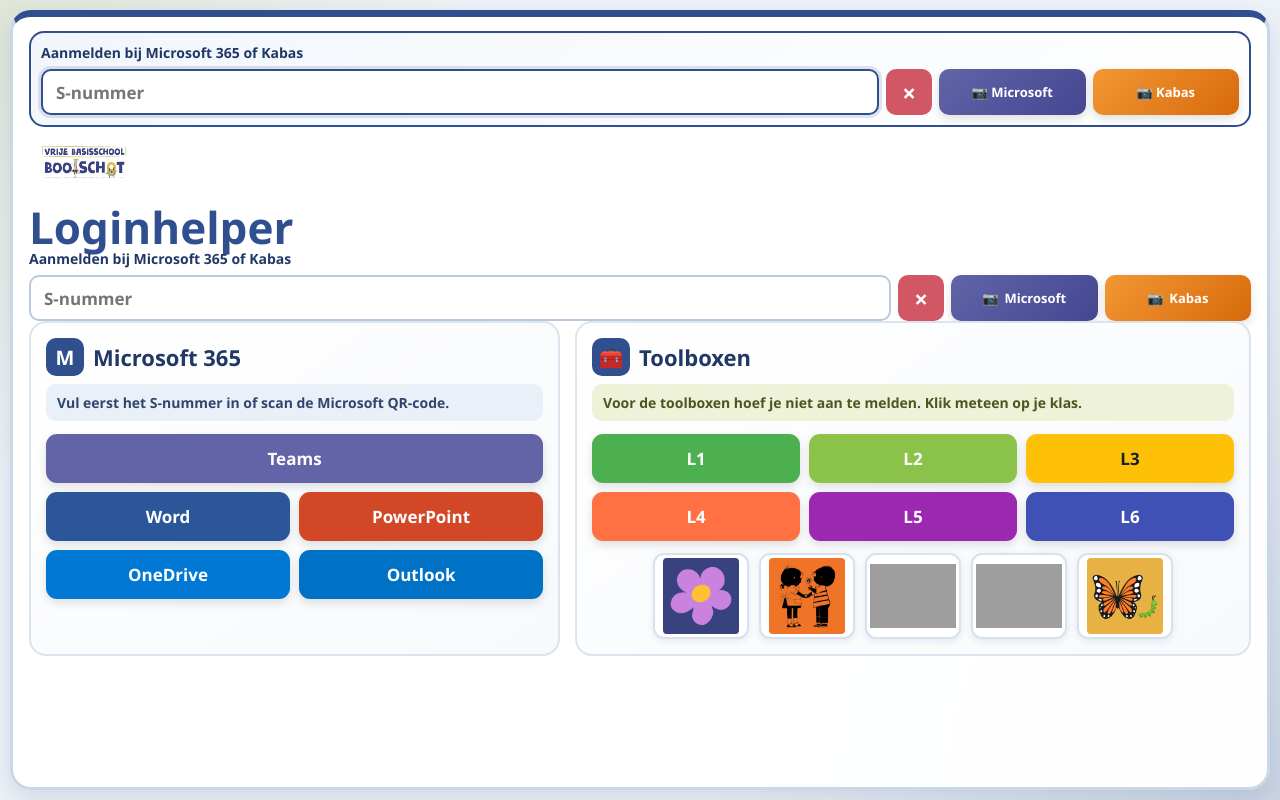
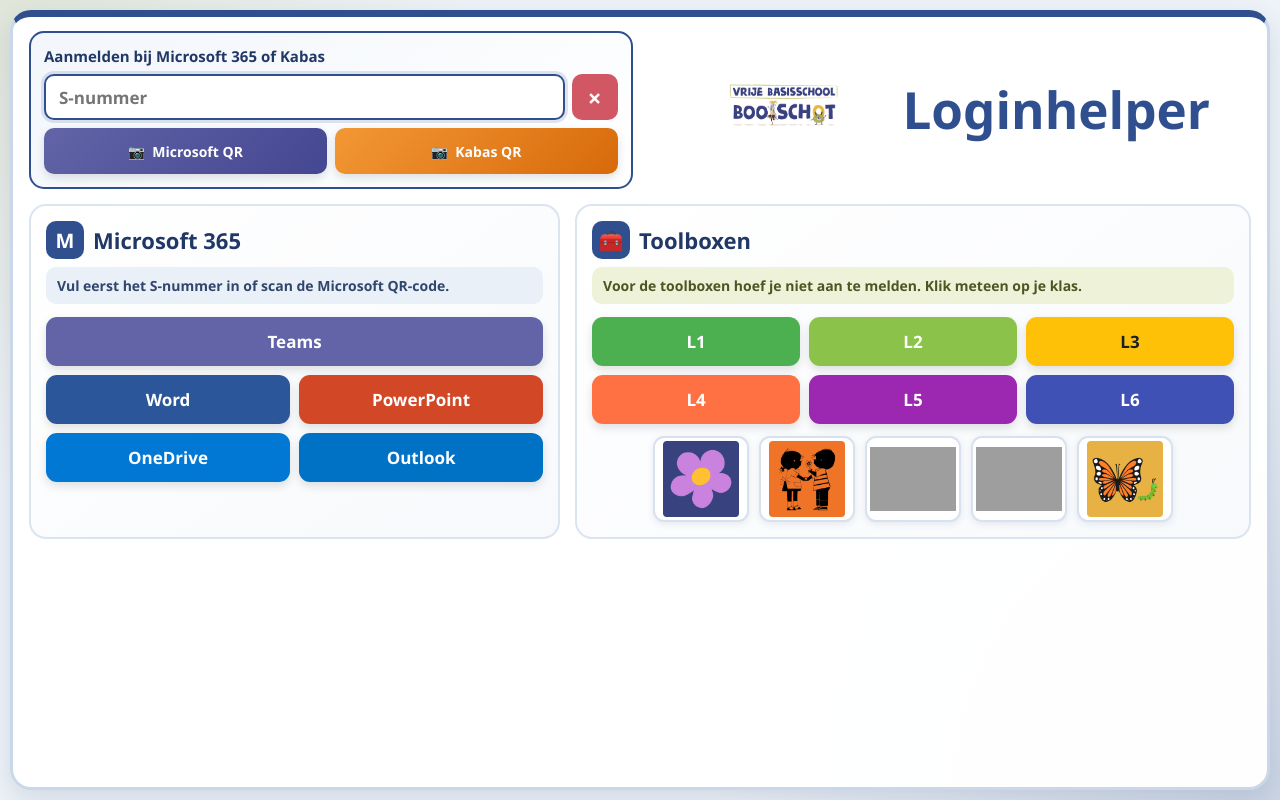
Before and after one commit to WP000050/GVBB_Loginhelper, a plain HTML site: page index.html in a window 1280 px wide. Drawn offline with Linux system fonts and the light colour scheme; grey boxes are pictures that could not be loaded.

Commit message:
Update index.html

```diff
--- a/index.html
+++ b/index.html
@@ -14,37 +14,19 @@
     button,input{font:inherit}button{-webkit-tap-highlight-color:transparent}
     button:focus-visible,input:focus-visible{outline:4px solid rgba(169,179,92,.5);outline-offset:2px}
     .container{width:min(1280px,100%);min-height:calc(100vh - 20px);margin:auto;padding:14px 16px;background:rgba(255,255,255,.98);border:3px solid #c9d7e8;border-top:7px solid var(--blue);border-radius:21px;box-shadow:var(--shadow)}
-    .CSS
-.topbar{
-display:grid;
-grid-template-columns:minmax(500px,650px) 1fr;
-align-items:center;
-gap:24px;
-margin-bottom:15px
-}
-
-.branding{
-display:flex;
-align-items:center;
-justify-content:center;
-gap:20px;
-}
-
-.branding h1{
-margin:0;
-color:var(--blue);
-font-size:clamp(34px,4vw,52px);
-font-weight:800;
-}
-    .logo-box{display:flex;align-items:center;width:150px;height:78px;overflow:hidden}.logo{display:block;width:100%;height:100%;object-fit:contain;object-position:left center}
-    h1{margin:0;color:var(--blue);font-size:clamp(31px,4vw,44px);font-weight:800;line-height:1}
-    .login-card{width:100%;padding:10px;background:linear-gradient(145deg,#f2f6fb,#fff);border:2px solid var(--blue);border-radius:15px}
-    .login-label{display:block;margin:0 0 7px;color:var(--blue-dark);font-size:14px;font-weight:800}
-    .input-row{display:grid;grid-template-columns:minmax(0,1fr) 46px minmax(245px,300px);gap:7px}
+    .topbar{display:grid;grid-template-columns:1fr 1fr;align-items:stretch;gap:15px;margin-bottom:15px}
+    .login-card{min-width:0;min-height:132px;padding:13px;background:linear-gradient(145deg,#f2f6fb,#fff);border:2px solid var(--blue);border-radius:15px;display:flex;flex-direction:column;justify-content:center}
+    .login-label{display:block;margin:0 0 8px;color:var(--blue-dark);font-size:15px;font-weight:800}
+    .login-row{display:grid;grid-template-columns:minmax(0,1fr) 46px;gap:7px;margin-bottom:8px}
     #snummer{width:100%;min-width:0;height:46px;padding:9px 13px;background:#fff;border:2px solid #b8c9de;border-radius:10px;color:var(--text);font-size:17px;font-weight:650;outline:none}#snummer:focus{border-color:var(--blue);box-shadow:0 0 0 3px rgba(47,79,143,.15)}
     .clear-button{width:46px;height:46px;padding:0;border:0;border-radius:10px;background:#d25765;color:#fff;font-size:24px;font-weight:800;cursor:pointer}
-    .scan-choice{display:grid;grid-template-columns:1fr 1fr;gap:7px}.scan-button{display:flex;align-items:center;justify-content:center;gap:6px;width:100%;height:46px;padding:0 8px;border:0;border-radius:10px;color:#fff;font-size:13px;font-weight:800;cursor:pointer;box-shadow:0 4px 10px rgba(0,0,0,.12)}.scan-microsoft{background:linear-gradient(135deg,#6264a7,#444791)}.scan-kabas{background:linear-gradient(135deg,#f39735,#d76a0b)}
+    .scan-choice{display:grid;grid-template-columns:1fr 1fr;gap:8px}
+    .scan-button{display:flex;align-items:center;justify-content:center;gap:7px;width:100%;height:46px;padding:0 10px;border:0;border-radius:10px;color:#fff;font-size:14px;font-weight:800;cursor:pointer;box-shadow:0 4px 10px rgba(0,0,0,.12)}
+    .scan-microsoft{background:linear-gradient(135deg,#6264a7,#444791)}.scan-kabas{background:linear-gradient(135deg,#f39735,#d76a0b)}
     .clear-button:hover,.scan-button:hover{filter:brightness(1.06);transform:translateY(-1px)}
+    .branding{min-height:132px;display:flex;align-items:center;justify-content:center;gap:24px;padding:10px;text-align:center}
+    .logo-box{display:flex;align-items:center;justify-content:center;width:190px;height:100px;overflow:hidden}.logo{display:block;width:100%;height:100%;object-fit:contain;object-position:center}
+    h1{margin:0;color:var(--blue);font-size:clamp(34px,4vw,52px);font-weight:800;line-height:1}
     .main-grid{display:grid;grid-template-columns:.88fr 1.12fr;gap:15px;align-items:stretch}.panel{min-width:0;padding:15px;background:linear-gradient(145deg,#fff,var(--soft));border:2px solid var(--line);border-radius:17px}
     .panel-title{display:flex;align-items:center;gap:9px;margin:0;color:var(--blue-dark);font-size:22px;font-weight:800}.panel-icon{display:inline-flex;align-items:center;justify-content:center;width:38px;height:38px;border-radius:10px;background:var(--blue);color:#fff;font-size:20px}
     .panel-note{margin:8px 0 13px;padding:9px 11px;border-radius:10px;background:#eef2d9;color:#4c5622;font-size:14px;font-weight:700}.panel-note.login-note{background:#eaf0f8;color:#30466d}
@@ -53,76 +35,29 @@
     .toolbox-grid{display:grid;grid-template-columns:repeat(3,minmax(0,1fr));gap:9px}.l1{background:#4caf50}.l2{background:#8bc34a}.l3{background:#ffc107;color:#17202a}.l4{background:#ff7043}.l5{background:#9c27b0}.l6{background:#3f51b5}
     .image-tools{display:flex;flex-wrap:nowrap;align-items:center;justify-content:center;gap:10px;width:100%;margin-top:12px}.image-tool{display:flex;align-items:center;justify-content:center;flex:0 1 96px;width:96px;height:86px;padding:3px;overflow:hidden;background:#fff;border:2px solid #d8e2ee;border-radius:11px;box-shadow:0 2px 7px rgba(35,55,105,.1);cursor:pointer}.image-tool:hover{border-color:var(--blue);transform:translateY(-2px)}.image-tool img{display:block;width:100%;height:100%;object-fit:contain}
     .scanner-modal{position:fixed;inset:0;z-index:1000;display:none;align-items:flex-start;justify-content:center;padding:12px;background:rgba(15,23,42,.76)}.scanner-modal.open{display:flex}.scanner-panel{width:min(540px,96vw);max-height:96vh;padding:12px;overflow:auto;background:#fff;border-radius:15px;box-shadow:0 14px 42px rgba(0,0,0,.35)}.scanner-header{display:flex;align-items:center;justify-content:space-between;gap:12px;margin-bottom:8px}.scanner-header h2{margin:0;color:var(--blue);font-size:20px}.closebtn{width:auto;min-width:100px;min-height:40px;padding:8px 12px;background:var(--blue)}#reader{width:100%;min-height:310px;overflow:hidden;background:#e9eef5;border-radius:11px}#reader video{width:100%!important;object-fit:cover!important}.scan-status{margin:0 0 8px;color:#4b5563;text-align:center;font-size:14px}
-    @media(max-width:1000px){.topbar{grid-template-columns:140px 1fr}.logo-box{width:135px;height:70px}.login-card{grid-column:1/-1}.main-grid{grid-template-columns:1fr 1fr}.toolbox-grid{grid-template-columns:repeat(2,minmax(0,1fr))}.image-tools{flex-wrap:wrap}}
-    @media(max-width:700px){body{padding:6px}.container{min-height:calc(100vh - 12px);padding:10px;border-radius:17px}.topbar{grid-template-columns:110px 1fr;gap:9px}.logo-box{width:105px;height:63px}h1{font-size:29px}.input-row{grid-template-columns:minmax(0,1fr) 46px}.scan-choice{grid-column:1/-1}.main-grid{grid-template-columns:1fr}.image-tools{justify-content:flex-start;overflow-x:auto;flex-wrap:nowrap;padding-bottom:4px}.image-tool{flex:0 0 76px;width:76px;height:72px}}
-    @media(max-width:420px){.topbar{grid-template-columns:1fr;justify-items:center}.logo-box{width:155px}.logo{object-position:center}h1{text-align:center}.office-grid{grid-template-columns:1fr}.teams{grid-column:auto}.toolbox-grid{grid-template-columns:repeat(2,minmax(0,1fr))}}
+    @media(max-width:980px){.branding{gap:12px}.logo-box{width:145px;height:82px}h1{font-size:36px}.toolbox-grid{grid-template-columns:repeat(2,minmax(0,1fr))}.image-tools{flex-wrap:wrap}}
+    @media(max-width:760px){body{padding:6px}.container{min-height:calc(100vh - 12px);padding:10px;border-radius:17px}.topbar{grid-template-columns:1fr}.branding{grid-row:1;min-height:105px}.login-card{grid-row:2}.main-grid{grid-template-columns:1fr}.image-tools{justify-content:flex-start;overflow-x:auto;flex-wrap:nowrap;padding-bottom:4px}.image-tool{flex:0 0 76px;width:76px;height:72px}}
+    @media(max-width:480px){.branding{flex-direction:column;gap:4px}.logo-box{width:155px;height:75px}h1{font-size:31px}.scan-choice{grid-template-columns:1fr}.office-grid{grid-template-columns:1fr}.teams{grid-column:auto}.toolbox-grid{grid-template-columns:repeat(2,minmax(0,1fr))}}
     @media(prefers-reduced-motion:reduce){*,*::before,*::after{transition:none!important}}
   </style>
 </head>
 <body>
   <main class="container">
-   <header class="topbar">
-
-    <div class="login-card">
-
-        <span class="login-label">
-            Aanmelden bij Microsoft 365 of Kabas
-        </span>
-
-        <div class="input-row">
-            <input id="snummer"
-                   type="text"
-                   autocomplete="username"
-                   autocapitalize="none"
-                   spellcheck="false"
-                   placeholder="S-nummer"
-                   maxlength="60"
-                   aria-label="S-nummer of leerlingenaccount">
-
-            <button class="clear-button"
-                    type="button"
-                    onclick="clearInput()"
-                    aria-label="S-nummer wissen">
-                ×
-            </button>
-
-            <div class="scan-choice">
-                <button class="scan-button scan-microsoft"
-                        type="button"
-                        onclick="startScan('microsoft')">
-                    📷 Microsoft
-                </button>
-
-                <button class="scan-button scan-kabas"
-                        type="button"
-                        onclick="startScan('kabas')">
-                    📷 Kabas
-                </button>
-            </div>
-        </div>
-
-    </div>
-
-    <div class="branding">
-        <div class="logo-box">
-            <img class="logo"
-                 src="Logo_mascottes%20(2).png"
-                 alt="Logo GVB Booischot">
-        </div>
-
-        <h1>Loginhelper</h1>
-    </div>
-
-</header>
+    <header class="topbar">
+      <section class="login-card" aria-label="Aanmelden">
         <span class="login-label">Aanmelden bij Microsoft 365 of Kabas</span>
-        <div class="input-row">
+        <div class="login-row">
           <input id="snummer" type="text" autocomplete="username" autocapitalize="none" spellcheck="false" placeholder="S-nummer" maxlength="60" aria-label="S-nummer of leerlingenaccount">
           <button class="clear-button" type="button" onclick="clearInput()" aria-label="S-nummer wissen" title="S-nummer wissen">×</button>
-          <div class="scan-choice">
-            <button class="scan-button scan-microsoft" type="button" onclick="startScan('microsoft')"><span aria-hidden="true">📷</span><span>Microsoft</span></button>
-            <button class="scan-button scan-kabas" type="button" onclick="startScan('kabas')"><span aria-hidden="true">📷</span><span>Kabas</span></button>
-          </div>
         </div>
+        <div class="scan-choice">
+          <button class="scan-button scan-microsoft" type="button" onclick="startScan('microsoft')"><span aria-hidden="true">📷</span><span>Microsoft QR</span></button>
+          <button class="scan-button scan-kabas" type="button" onclick="startScan('kabas')"><span aria-hidden="true">📷</span><span>Kabas QR</span></button>
+        </div>
+      </section>
+      <div class="branding">
+        <div class="logo-box"><img class="logo" src="Logo_mascottes%20(2).png" alt="Logo GVB Booischot"></div>
+        <h1>Loginhelper</h1>
       </div>
     </header>
 
```
